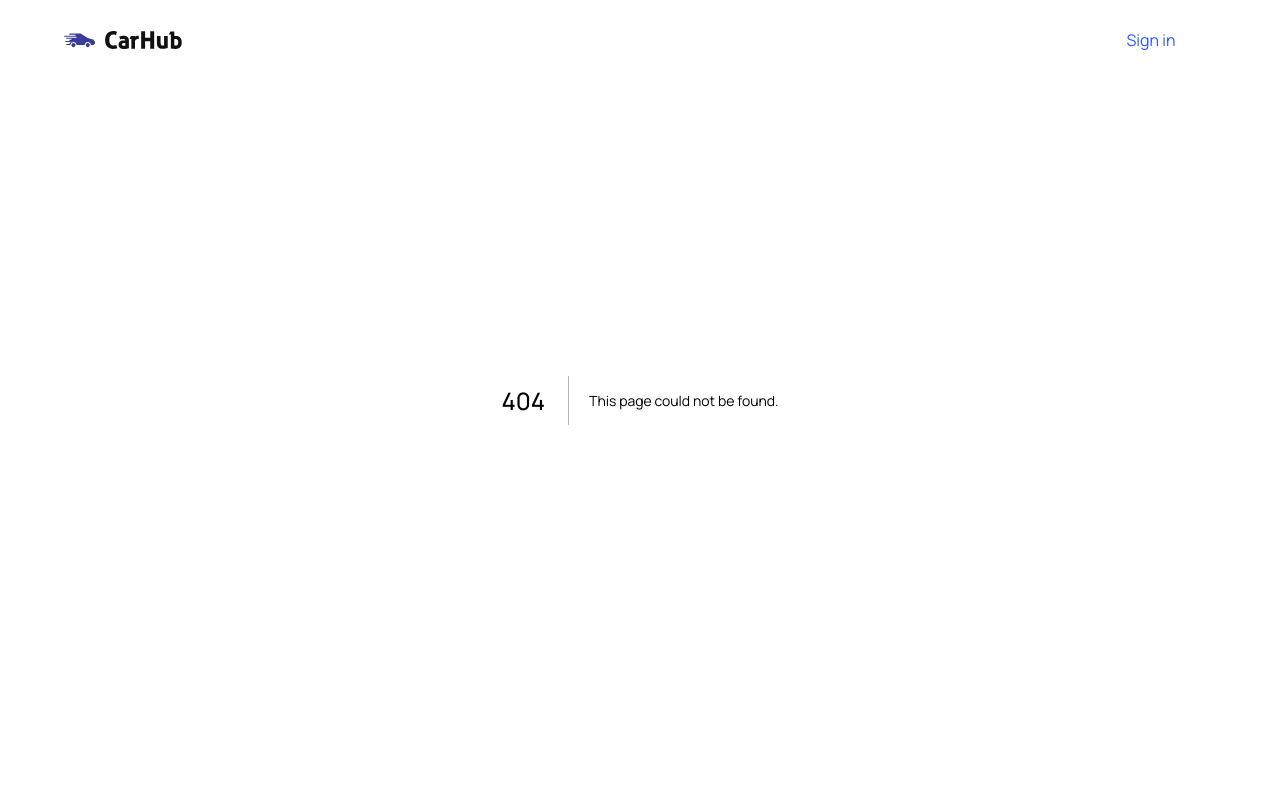
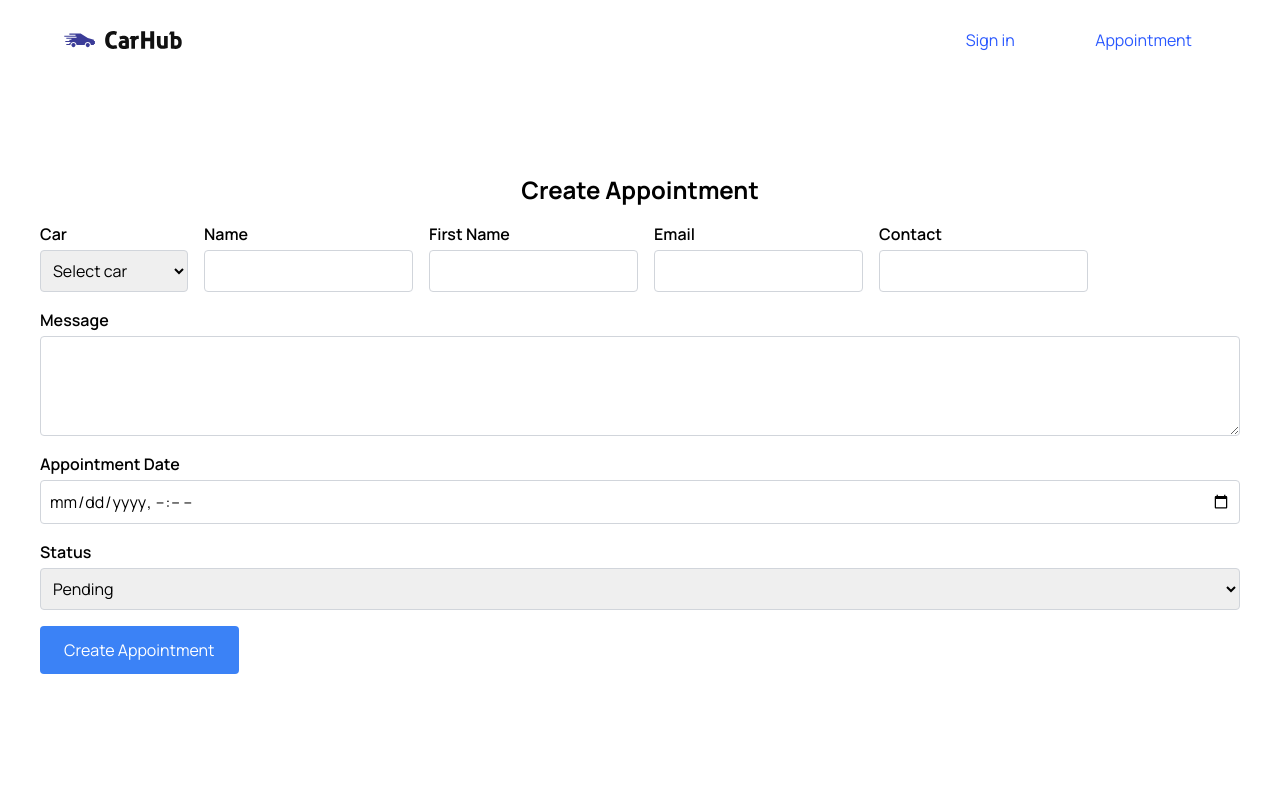
Before and after one commit to II-Chelmi-II/Car_Website, a Next.js app: page /client/appointment in a window 1280 px wide. Before the commit this address had no page. Shown: the top 800 px of the page. Built offline with nearby package versions, Linux system fonts and the light colour scheme.

Commit message:
chore::appointment

```diff
--- /dev/null
+++ b/app/appointment/Appointment.tsx
@@ -0,0 +1,139 @@
+"use client";
+import React from 'react';
+import { useForm, SubmitHandler } from 'react-hook-form';
+import { zodResolver } from '@hookform/resolvers/zod';
+import * as z from 'zod';
+
+const schema = z.object({
+  carId: z.number().min(1, 'Car ID is required'),
+  name: z.string().min(1, 'Name is required'),
+  firstName: z.string().min(1, 'First Name is required'),
+  email: z.string().email('Invalid email address'),
+  message: z.string().min(1, 'Message is required'),
+  contact: z.string().min(1, 'Contact is required'),
+  appointmentDate: z.string().min(1, 'Appointment Date is required'),
+  status: z.enum(['pending', 'validated', 'rejected', 'archived']),
+});
+
+type FormData = z.infer<typeof schema>;
+
+const AppointmentForm: React.FC = () => {
+  let carId = "Select car";
+  if (typeof window !== "undefined") {
+    const searchParams = new URLSearchParams(window.location.search);
+    const id = searchParams.get("carId");
+    carId = id ? id : "Select car";
+  }
+
+  const { register, handleSubmit, formState: { errors } } = useForm<FormData>({
+    resolver: zodResolver(schema),
+  });
+
+  const onSubmit: SubmitHandler<FormData> = (data) => {
+    console.log('Form Data:', data);
+    alert('Appointment created successfully!🙂');
+    window.location.href = 'http://localhost:3000/client';
+  };
+
+  return (
+    <div className="min-h-screen flex-center bg-white-100">
+      <div className="appointment-form-container">
+        <h2 className="appointment-form-title">Create Appointment</h2>
+        <form onSubmit={handleSubmit(onSubmit)} className="appointment-form">
+          <div className="appointment-form-grid">
+            <div className="form-group">
+              <label htmlFor="carId" className="form-label">Car</label>
+              <select
+                id="carId"
+                {...register('carId', { valueAsNumber: true })}
+                className="form-input"
+              >
+                <option value={carId}>{carId}</option>
+                <option value={1}>Brand1 Model1</option>
+                <option value={2}>Brand2 Model2</option>
+                <option value={3}>Brand3 Model3</option>
+              </select>
+              {errors.carId && <p className="form-error">{errors.carId.message}</p>}
+            </div>
+            <div className="form-group">
+              <label htmlFor="name" className="form-label">Name</label>
+              <input
+                type="text"
+                id="name"
+                {...register('name')}
+                className="form-input"
+              />
+              {errors.name && <p className="form-error">{errors.name.message}</p>}
+            </div>
+            <div className="form-group">
+              <label htmlFor="firstName" className="form-label">First Name</label>
+              <input
+                type="text"
+                id="firstName"
+                {...register('firstName')}
+                className="form-input"
+              />
+              {errors.firstName && <p className="form-error">{errors.firstName.message}</p>}
+            </div>
+            <div className="form-group">
+              <label htmlFor="email" className="form-label">Email</label>
+              <input
+                type="email"
+                id="email"
+                {...register('email')}
+                className="form-input"
+              />
+              {errors.email && <p className="form-error">{errors.email.message}</p>}
+            </div>
+            <div className="form-group">
+              <label htmlFor="contact" className="form-label">Contact</label>
+              <input
+                type="text"
+                id="contact"
+                {...register('contact')}
+                className="form-input"
+              />
+              {errors.contact && <p className="form-error">{errors.contact.message}</p>}
+            </div>
+          </div>
+          <div className="form-group">
+            <label htmlFor="message" className="form-label">Message</label>
+            <textarea
+              id="message"
+              {...register('message')}
+              className="form-textarea"
+            ></textarea>
+            {errors.message && <p className="form-error">{errors.message.message}</p>}
+          </div>
+          <div className="form-group">
+            <label htmlFor="appointmentDate" className="form-label">Appointment Date</label>
+            <input
+              type="datetime-local"
+              id="appointmentDate"
+              {...register('appointmentDate')}
+              className="form-input"
+            />
+            {errors.appointmentDate && <p className="form-error">{errors.appointmentDate.message}</p>}
+          </div>
+          <div className="form-group">
+            <label htmlFor="status" className="form-label">Status</label>
+            <select
+              id="status"
+              {...register('status')}
+              className="form-input"
+            >
+              <option value="pending">Pending</option>
+              <option value="validated">Validated</option>
+              <option value="rejected">Rejected</option>
+              <option value="archived">Archived</option>
+            </select>
+            {errors.status && <p className="form-error">{errors.status.message}</p>}
+          </div>
+          <button type="submit" className="btn-primary">Create Appointment</button>
+        </form>
+      </div>
+    </div>
+  );
+};
+
+export default AppointmentForm;
--- /dev/null
+++ b/app/client/appointment/page.tsx
@@ -0,0 +1,6 @@
+import AppointmentForm from "@/app/appointment/Appointment"
+export default function appointment() {
+    return <section>
+                 <AppointmentForm />
+           </section>
+}
--- a/app/globals.css
+++ b/app/globals.css
@@ -289,6 +289,7 @@
 
 .card-right {
   @apply md:w-2/5 bg-blue-500 text-white rounded-tr-2xl rounded-bl-2xl py-12 px-6 md:py-24 md:px-12;
+ @apply flex flex-col justify-center items-center
 }
 
 .card-right-title {
@@ -374,3 +375,46 @@
 .login_button{
   @apply border-white border-2 rounded-full px-12 py-2 inline-block font-semibold hover:bg-white hover:text-blue-500
 }
+
+/*Tailwind pour appointment*/
+
+/* Appointment form styles */
+.appointment-form-container {
+  @apply w-full m-4 p-6 rounded-lg bg-white;
+}
+
+.appointment-form-title {
+  @apply text-2xl font-bold mb-4 mt-12 text-center;
+}
+
+.appointment-form {
+  @apply space-y-4;
+}
+
+.appointment-form-grid {
+  @apply flex flex-col space-y-4 md:flex-row md:space-y-0 md:space-x-4;
+}
+
+.form-group {
+  @apply flex flex-col;
+}
+
+.form-label {
+  @apply mb-1 font-semibold;
+}
+
+.form-input {
+  @apply p-2 border border-gray-300 rounded focus:outline-none focus:ring-2 focus:ring-blue-500;
+}
+
+.form-textarea {
+  @apply p-2 border border-gray-300 rounded focus:outline-none focus:ring-2 focus:ring-blue-500 min-h-[100px];
+}
+
+.form-error {
+  @apply text-red-500;
+}
+
+.btn-primary {
+  @apply py-3 px-6 bg-blue-500 text-white rounded hover:bg-blue-700;
+}
--- a/components/Navbar.tsx
+++ b/components/Navbar.tsx
@@ -11,6 +11,11 @@ const Navbar = () => {
     const handleSignInClick = () => {
         router.push("/login");
     };
+
+    const handleAppointmentClick = () => {
+        router.push("/client/appointment");
+    };
+
 
     return (
         <header className="w-full absolute z-10">
@@ -27,13 +32,21 @@ const Navbar = () => {
                     />
                 </Link>
 
-                <CustomButton
-                    title="Sign in"
-                    btnType="button"
-                    containerStyles="text-primary-blue
-                    rounded-full bg-white min-w-[130px]"
-                    handleClick={handleSignInClick}
-                />
+                <div className="flex space-x-4">
+                    <CustomButton
+                        title="Sign in"
+                        btnType="button"
+                        containerStyles="text-primary-blue rounded-full bg-white min-w-[130px]"
+                        handleClick={handleSignInClick}
+                    />
+                    <CustomButton
+                        title="Appointment"
+                        btnType="button"
+                        containerStyles="text-primary-blue rounded-full bg-white min-w-[130px]"
+                        handleClick={handleAppointmentClick}
+                    />
+
+                </div>
             </nav>
         </header>
     )
```
